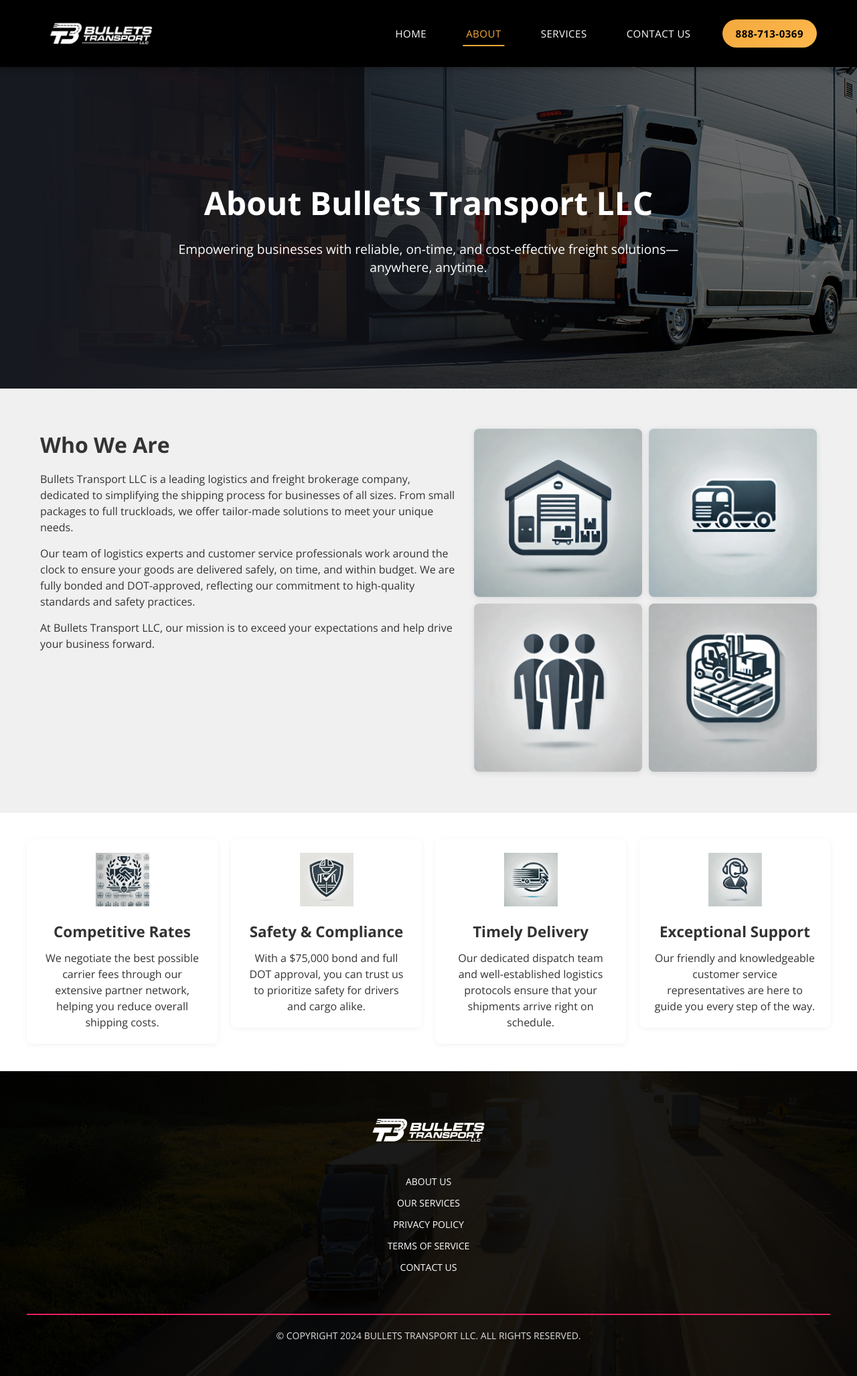
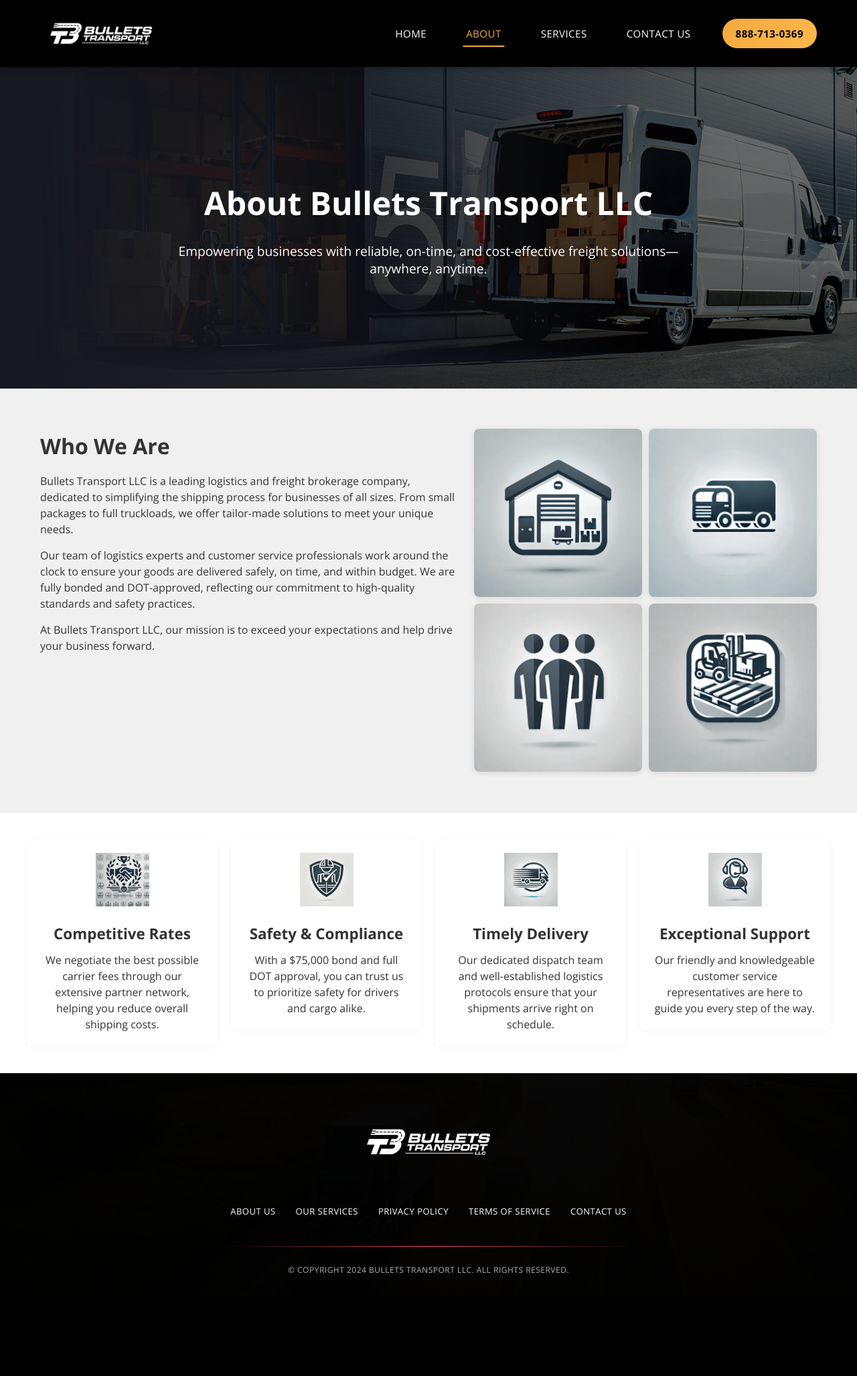
Before and after one commit to omoqbel1/bullet, a Django app: page /about/ in a window 1280 px wide. Shown: the whole page at 67% size. After the commit the page ends 1901 px from the top, so only its background shows below. Run offline with Django 4.2, Linux system fonts and the light colour scheme.

Commit message:
Redesign footer with new styles and layout
Updated footer design with improved styles and layout.

```diff
--- a/crm1/accounts/templates/accounts/footer.html
+++ b/crm1/accounts/templates/accounts/footer.html
@@ -8,18 +8,16 @@
     <style>
         body {
             margin: 0;
-            font-family: 'Poppins', sans-serif;
+            font-family: 'Poppins', -apple-system, BlinkMacSystemFont, 'Segoe UI', sans-serif;
             background-color: #f0f0f0;
-            line-height: 1.5;
+            line-height: 1.6;
         }
-
         .footer {
-            background: url('/static/accounts/images/banner_07.png') no-repeat center center/cover;
+            background: linear-gradient(rgba(0, 0, 0, 0.7), rgba(0, 0, 0, 0.85)), url('/static/accounts/images/banner_07.png') no-repeat center center/cover;
             color: #fff;
-            padding: 50px 20px;
+            padding: 60px 20px 30px;
             position: relative;
         }
-
         .footer-content {
             max-width: 1200px;
             margin: 0 auto;
@@ -28,70 +26,106 @@
             align-items: center;
             text-align: center;
         }
-
+        .footer-logo {
+            margin-bottom: 40px;
+        }
         .footer-logo img {
-            max-width: 200px;
+            max-width: 220px;
             height: auto;
-            margin-bottom: 20px;
+            filter: brightness(1.1);
         }
-
         .footer-columns {
             width: 100%;
             display: flex;
             flex-wrap: wrap;
             justify-content: center;
-            gap: 60px;
-            margin-bottom: 20px;
+            gap: 15px 40px;
+            margin-bottom: 40px;
         }
-
         .footer-col ul {
             list-style: none;
             padding: 0;
             margin: 0;
+            display: flex;
+            flex-wrap: wrap;
+            justify-content: center;
+            gap: 10px 30px;
         }
-
-        .footer-col ul li {
-            margin-bottom: 8px;
-        }
-
         .footer-col ul li a {
             color: #ffffff;
             text-decoration: none;
-            font-size: 14px;
+            font-size: 13px;
+            font-weight: 500;
+            letter-spacing: 0.5px;
             text-transform: uppercase;
-            transition: color 0.3s ease;
+            transition: all 0.3s ease;
+            position: relative;
+            padding: 5px 0;
+        }
+        .footer-col ul li a:hover {
+            color: #ff4081;
+        }
+        .footer-col ul li a::after {
+            content: '';
+            position: absolute;
+            width: 0;
+            height: 2px;
+            bottom: 0;
+            left: 50%;
+            background-color: #ff4081;
+            transition: all 0.3s ease;
+            transform: translateX(-50%);
+        }
+        .footer-col ul li a:hover::after {
+            width: 100%;
+        }
+        .footer-divider {
+            width: 80%;
+            max-width: 600px;
+            height: 1px;
+            background: linear-gradient(to right, transparent, #ff4081, transparent);
+            margin: 0 auto 25px;
+        }
+        .footer-copyright {
+            font-size: 12px;
+            color: #b0b0b0;
+            letter-spacing: 0.5px;
+            font-weight: 400;
         }
 
-        .footer-col ul li a:hover {
-            color: #e91e63;
-        }
-
-        .footer-divider {
-            width: 100%;
-            height: 2px;
-            background-color: #e91e63;
-            margin: 30px 0 20px;
-        }
-
-        .footer-copyright {
-            font-size: 14px;
-            color: #e0e0e0;
-        }
-
+        /* Better responsive design */
         @media (max-width: 767px) {
+            .footer {
+                padding: 40px 15px 25px;
+            }
+            .footer-logo {
+                margin-bottom: 30px;
+            }
+            .footer-logo img {
+                max-width: 180px;
+            }
             .footer-columns {
+                margin-bottom: 30px;
+            }
+            .footer-col ul {
                 flex-direction: column;
-                align-items: center;
+                gap: 12px;
+            }
+            .footer-col ul li a {
+                font-size: 12px;
+            }
+            .footer-copyright {
+                font-size: 11px;
+                line-height: 1.5;
             }
         }
     </style>
 </head>
 <body>
-
     <footer class="footer">
         <div class="footer-content">
             <div class="footer-logo">
-                <img src="/static/accounts/images/logoo.png" alt="Company Logo">
+                <img src="/static/accounts/images/logoo.png" alt="Bullets Transport LLC Logo">
             </div>
             <div class="footer-columns">
                 <div class="footer-col">
@@ -110,6 +144,5 @@
             </div>
         </div>
     </footer>
-
 </body>
 </html>
```
